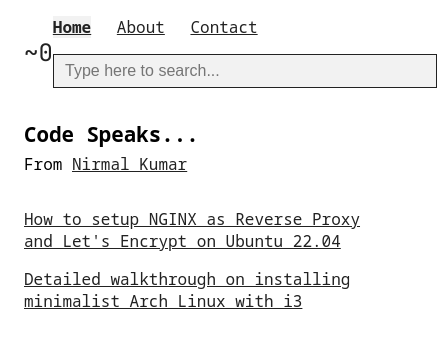
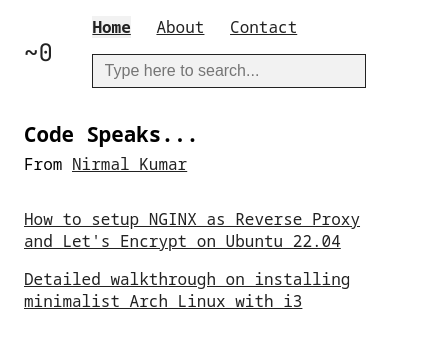
Before and after one commit to mysticmode/tildezero.net, a plain HTML site: page index.html in a window 390 px wide. Shown: the whole page, 437 px wide, since content can reach past the window. Drawn offline with Linux system fonts and the light colour scheme.

Commit message:
fix: Header style on mobile

```diff
--- a/assets/css/style.css
+++ b/assets/css/style.css
@@ -145,8 +145,13 @@ code {
     width: 100%;
   }
 
+  header > nav {
+    width: 80%;
+  }
+
   header > nav > input {
     display: block;
     margin-top: 1rem;
+    width: 100%;
   }
 }
```
